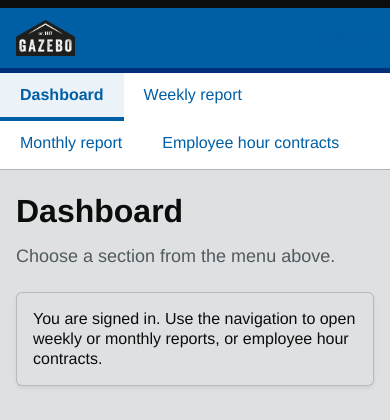
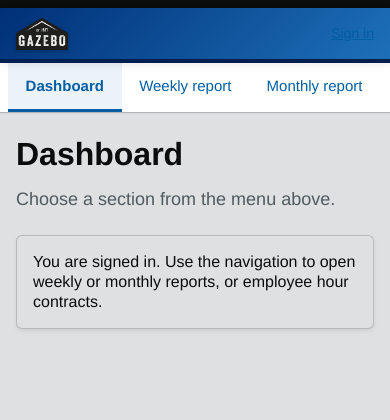
Before and after one commit to go-utsav/gazebo_hr, a Django app: page /dashboard/ in a window 390 px wide. Shown: the top 420 px of the page. Run offline with Django 5.2, Linux system fonts and the light colour scheme.

Commit message:
ui: modernise navbar (gradient header, sticky, horizontal-scroll tab nav)
- Top header gets a blue gradient + soft shadow + sticky-on-scroll.
- Dashboard tab bar becomes white, sticky under the header, scrolls
  horizontally on narrow screens instead of wrapping.
- Active tab has a stronger underline + dark blue accent; hover state
  is smoother and avoids underline-text style.
- Header actions (Signed in / Sign out) shrink + ellipsis on mobile.

Co-authored-by: Cursor <cursoragent@cursor.com>

```diff
--- a/weekly/static/weekly/govuk-theme.css
+++ b/weekly/static/weekly/govuk-theme.css
@@ -107,19 +107,29 @@ a:focus {
 }
 
 .site-header {
-	background: var(--govuk-blue);
+	background: linear-gradient(135deg, #003078 0%, #1d70b8 100%);
 	color: #fff;
-	border-bottom: 5px solid var(--govuk-blue-dark);
+	border-bottom: 4px solid #001f4f;
+	box-shadow: 0 2px 8px rgba(0, 0, 0, 0.08);
+	position: sticky;
+	top: 0;
+	z-index: 1030;
 }
 
 .site-header__inner {
 	display: flex;
 	align-items: center;
 	justify-content: space-between;
-	gap: 1rem;
+	gap: 0.75rem;
 	max-width: 100%;
-	padding: 0.75rem 1rem;
-	flex-wrap: wrap;
+	padding: 0.6rem 1rem;
+	flex-wrap: nowrap;
+}
+
+@media (min-width: 768px) {
+	.site-header__inner {
+		padding: 0.65rem 1.5rem;
+	}
 }
 
 .site-header a.link-button:link,
@@ -150,9 +160,16 @@ a:focus {
 }
 
 .brand__logo {
-	height: 36px;
+	height: 32px;
 	width: auto;
 	display: block;
+	filter: drop-shadow(0 1px 2px rgba(0, 0, 0, 0.25));
+}
+
+@media (min-width: 768px) {
+	.brand__logo {
+		height: 38px;
+	}
 }
 
 .brand__text {
@@ -164,8 +181,27 @@ a:focus {
 .site-header__actions {
 	display: flex;
 	align-items: center;
-	gap: 0.75rem;
-	font-size: 16px;
+	gap: 0.5rem 0.75rem;
+	font-size: 14px;
+	flex-wrap: wrap;
+	justify-content: flex-end;
+}
+
+.site-header__actions > span {
+	opacity: 0.92;
+	white-space: nowrap;
+}
+
+@media (min-width: 576px) {
+	.site-header__actions { font-size: 15px; }
+}
+
+@media (max-width: 480px) {
+	.site-header__actions > span {
+		max-width: 110px;
+		overflow: hidden;
+		text-overflow: ellipsis;
+	}
 }
 
 .form-inline-logout {
@@ -219,40 +255,57 @@ a:focus {
 }
 
 .service-nav {
-	background: var(--panel-bg);
+	background: #ffffff;
 	border-bottom: 1px solid var(--bs-border-color);
 	width: 100%;
+	position: sticky;
+	top: 56px;
+	z-index: 1020;
+	box-shadow: 0 1px 0 rgba(0, 0, 0, 0.04);
+}
+
+@media (min-width: 768px) {
+	.service-nav { top: 64px; }
 }
 
 .service-nav__inner {
 	display: flex;
-	flex-wrap: wrap;
+	flex-wrap: nowrap;
 	align-items: stretch;
 	gap: 0;
-	padding: 0;
+	padding: 0 0.5rem;
 	width: 100%;
+	overflow-x: auto;
+	scrollbar-width: thin;
+	-webkit-overflow-scrolling: touch;
 }
+
+.service-nav__inner::-webkit-scrollbar { height: 4px; }
+.service-nav__inner::-webkit-scrollbar-thumb { background: rgba(0, 94, 165, 0.25); border-radius: 4px; }
 
 .service-nav__link {
 	display: inline-flex;
 	align-items: center;
-	padding: 0.75rem 1.25rem;
+	padding: 0.85rem 1.1rem;
 	color: var(--govuk-blue);
 	text-decoration: none;
-	font-weight: 400;
-	font-size: 16px;
-	border-bottom: 4px solid transparent;
+	font-weight: 500;
+	font-size: 15px;
+	border-bottom: 3px solid transparent;
+	white-space: nowrap;
+	transition: color 0.15s ease, background 0.15s ease, border-color 0.15s ease;
 }
 
 .service-nav__link:hover {
-	text-decoration: underline;
+	text-decoration: none;
 	background: rgba(0, 94, 165, 0.06);
 	color: var(--govuk-blue-dark);
+	border-bottom-color: rgba(0, 94, 165, 0.35);
 }
 
 .service-nav__link--current {
 	font-weight: 700;
-	color: var(--bs-body-color);
+	color: var(--govuk-blue-dark);
 	border-bottom-color: var(--govuk-blue);
 	background: rgba(0, 94, 165, 0.08);
 	text-decoration: none;
@@ -260,7 +313,14 @@ a:focus {
 
 .service-nav__link:focus {
 	outline: 3px solid var(--focus);
-	outline-offset: 0;
+	outline-offset: -3px;
+}
+
+@media (min-width: 992px) {
+	.service-nav__link {
+		padding: 0.85rem 1.25rem;
+		font-size: 16px;
+	}
 }
 
 .layout-dashboard__main--full {
```
